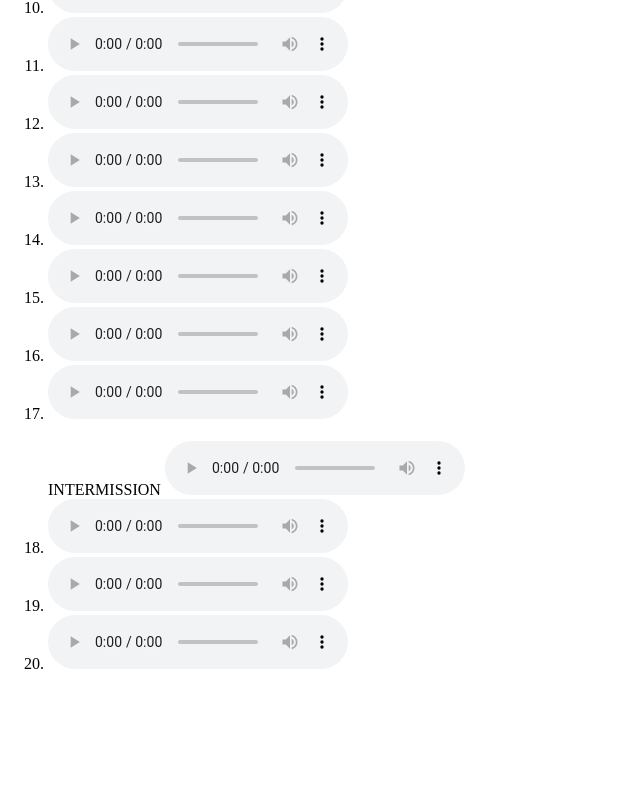
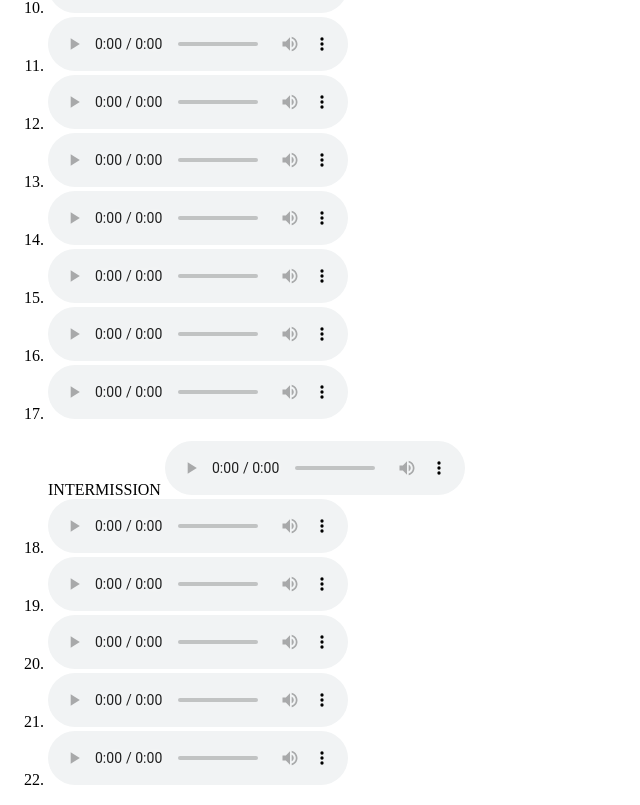
Before and after one commit to Sammy99jsp/deus-audio, a plain HTML site: page index.html in a window 1280 px wide. Shown: the part 715-1520 px from the top of the page, without its empty margins (0-640 px from the left). Before the commit the page ends 1404 px from the top, so only its background shows below. Drawn offline with Linux system fonts and the light colour scheme.

Commit message:
Updated deus.sammy99jsp.dev for XXI and XXII

```diff
--- a/index.html
+++ b/index.html
@@ -33,6 +33,8 @@
 	    <li><audio src="https://deus-audio.s3.eu-west-2.amazonaws.com/XVIII.mp3" controls /></li>
 	    <li><audio src="https://deus-audio.s3.eu-west-2.amazonaws.com/XIX.mp3" controls /></li>
 	    <li><audio src="https://deus-audio.s3.eu-west-2.amazonaws.com/XX.mp3" controls /></li>
+	    <li><audio src="https://deus-audio.s3.eu-west-2.amazonaws.com/XXI.mp3" controls /></li>
+	    <li><audio src="https://deus-audio.s3.eu-west-2.amazonaws.com/XXII.mp3" controls /></li>
     </ol>
 		<noscript>Please enable JavaScript to view this application.</noscript>
 	</body>
```
